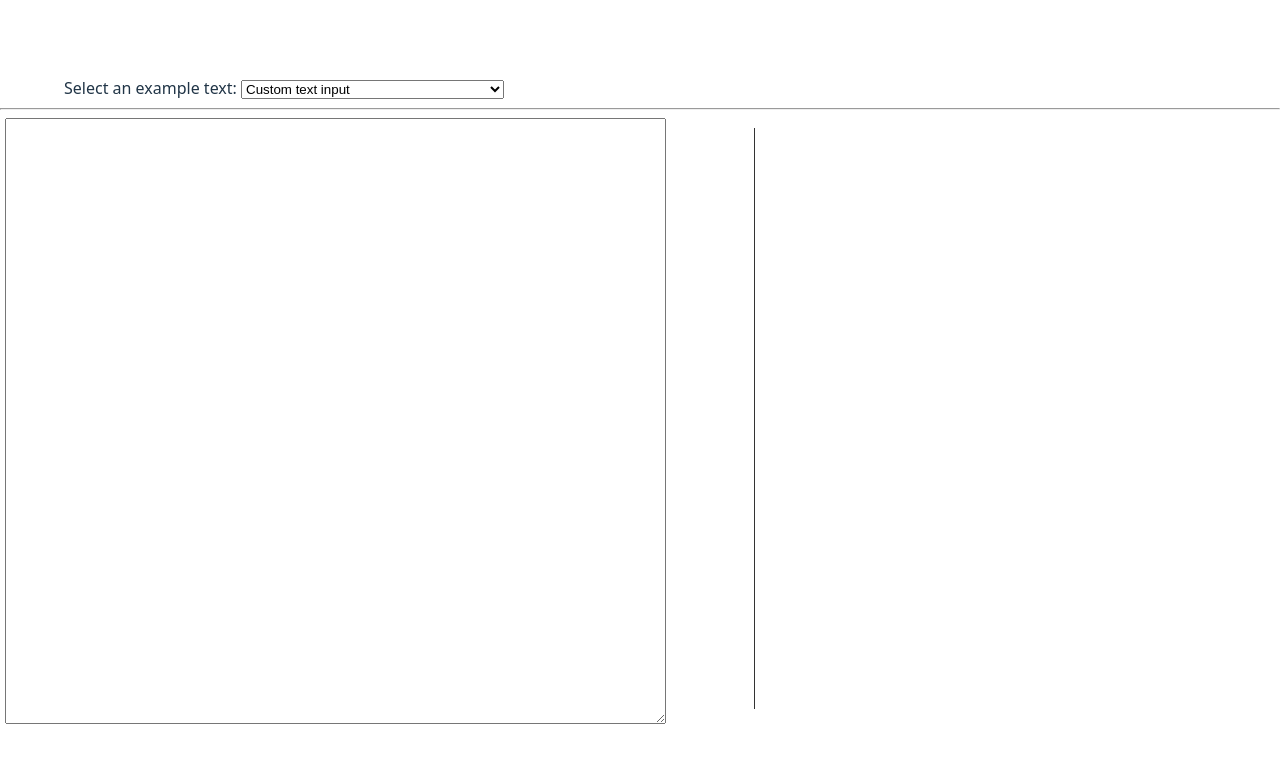
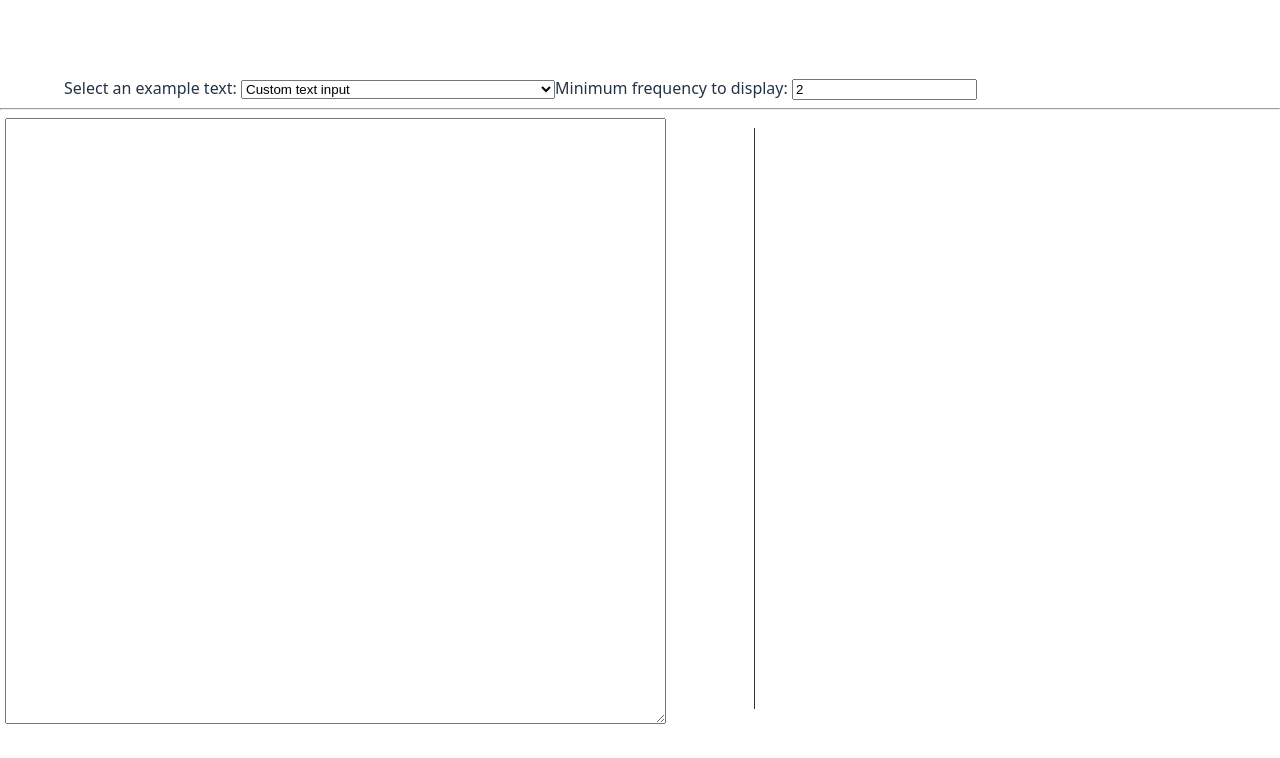
Before and after one commit to josh-frank/bigram-histogram-front, a React (Vite) app: page / in a window 1280 px wide. Shown: the top 758 px of the page. Built offline with nearby package versions, Linux system fonts and the light colour scheme.

Commit message:
first commit after linode deployment - adding min freq field

```diff
--- a/src/App.css
+++ b/src/App.css
@@ -1,4 +1,4 @@
-figure {
+form {
   width: 90vw;
   margin: 0 auto;
 }
--- a/src/App.jsx
+++ b/src/App.jsx
@@ -12,20 +12,23 @@ import { exampleTexts } from './exampleTexts'
 
 function App() {
 
-  const [ exampleText, setExampleText ] = useState( 'Custom input' )
-  const [ textInput, setTextInput ] = useState( '' )
+  const [ state, setState ] = useState( {
+    exampleText: 'Custom input',
+    textInput: '',
+    minimumFrequency: 2,
+  } );
 
-  const histo = Object.entries( bigramHisto( textInput ) )
+  const histo = Object.entries( bigramHisto( state.textInput ) )
     .reduce( ( result, [ bigram, count ] ) => {
-      if ( count > 2 ) result.push( { bigram, count } );
+      if ( count > state.minimumFrequency ) result.push( { bigram, count } );
       return result;
     }, [] )
     .sort( ( thisBigram, thatBigram ) => thisBigram.count < thatBigram.count )
 
   // console.log( {
-  //   textInput,
+  //   textInput: state.textInput,
   //   histo,
-  //   // splitText: splitText( textInput ),
+  //   // splitText: splitText( state.textInput ),
   // } )
 
   const highchartsOptions = {
@@ -63,34 +66,49 @@ function App() {
 
   return <main>
 
-    <figure>
+    <form>
 
       <label htmlFor='example-text'>Select an example text:</label>
       &nbsp;
       <select
         name='example-text'
-        value={ exampleText }
+        value={ state.exampleText }
         onChange={ ( { target } ) => {
-          console.log( target.value )
-          setExampleText( target.value );
-          setTextInput( exampleTexts[ target.value ] );
+          setState( {
+            ...state,
+            exampleText: target.value,
+            textInput: exampleTexts[ target.value ],
+          } )
         } }
       >
-        { Object.keys( exampleTexts ).map( title => <option
-          key={ title }
-          value={ title }
-        >{ title }</option> ) }
+        { Object.keys( exampleTexts ).map( title =>
+          <option key={ title } value={ title }>{ title }</option>
+        ) }
       </select>
 
-    </figure>
+      <label htmlFor='minimum-freq'>Minimum frequency to display:</label>
+      &nbsp;
+      <input
+        type='number'
+        name='minimum-freq'
+        value={ state.minimumFrequency }
+        onChange={ ( { target } ) =>
+          setState( { ...state, minimumFrequency: parseInt( target.value ) } )
+        }
+        min={ 2 }
+      />
+
+    </form>
 
     <hr />
 
     <section>
 
       <textarea
-        value={ textInput }
-        onChange={ ( { target } ) => setTextInput( target.value ) }
+        value={ state.textInput }
+        onChange={ ( { target } ) =>
+          setState( { ...state, textInput: target.value } )
+        }
         rows={ 40 }
         cols={ 80 }
       ></textarea>
--- a/src/exampleTexts.js
+++ b/src/exampleTexts.js
@@ -1,6 +1,6 @@
 export const exampleTexts = {
   'Custom text input': ``,
-  "A Modest Proposal": `
+  "A Modest Proposal (Swift)": `
   It is a melancholy object to those, who walk through this great town,
 or travel in the country, when they see the streets, the roads, and
 cabbin-doors crowded with beggars of the female sex, followed by three,
@@ -327,7 +327,7 @@ giving some pleasure to the rich. I have no children, by which I can
 propose to get a single penny; the youngest being nine years old, and
 my wife past child-bearing.
 `,
-  "Alice's Adventures in Wonderland (ch. 2)": `
+  "Alice's Adventures in Wonderland (Carroll) (ch. 2)": `
 “Curiouser and curiouser!” cried Alice (she was so much surprised, that
 for the moment she quite forgot how to speak good English); “now I’m
 opening out like the largest telescope that ever was! Good-bye, feet!”
@@ -526,7 +526,7 @@ birds and animals that had fallen into it: there were a Duck and a
 Dodo, a Lory and an Eaglet, and several other curious creatures. Alice
 led the way, and the whole party swam to the shore.
   `,
-  "The Happy Prince": `
+  "The Happy Prince (Wilde)": `
 HIGH above the city, on a tall column, stood the statue of the Happy
 Prince.  He was gilded all over with thin leaves of fine gold, for eyes
 he had two bright sapphires, and a large red ruby glowed on his
```
Lines whose indentation alone changed are shown as unchanged.
